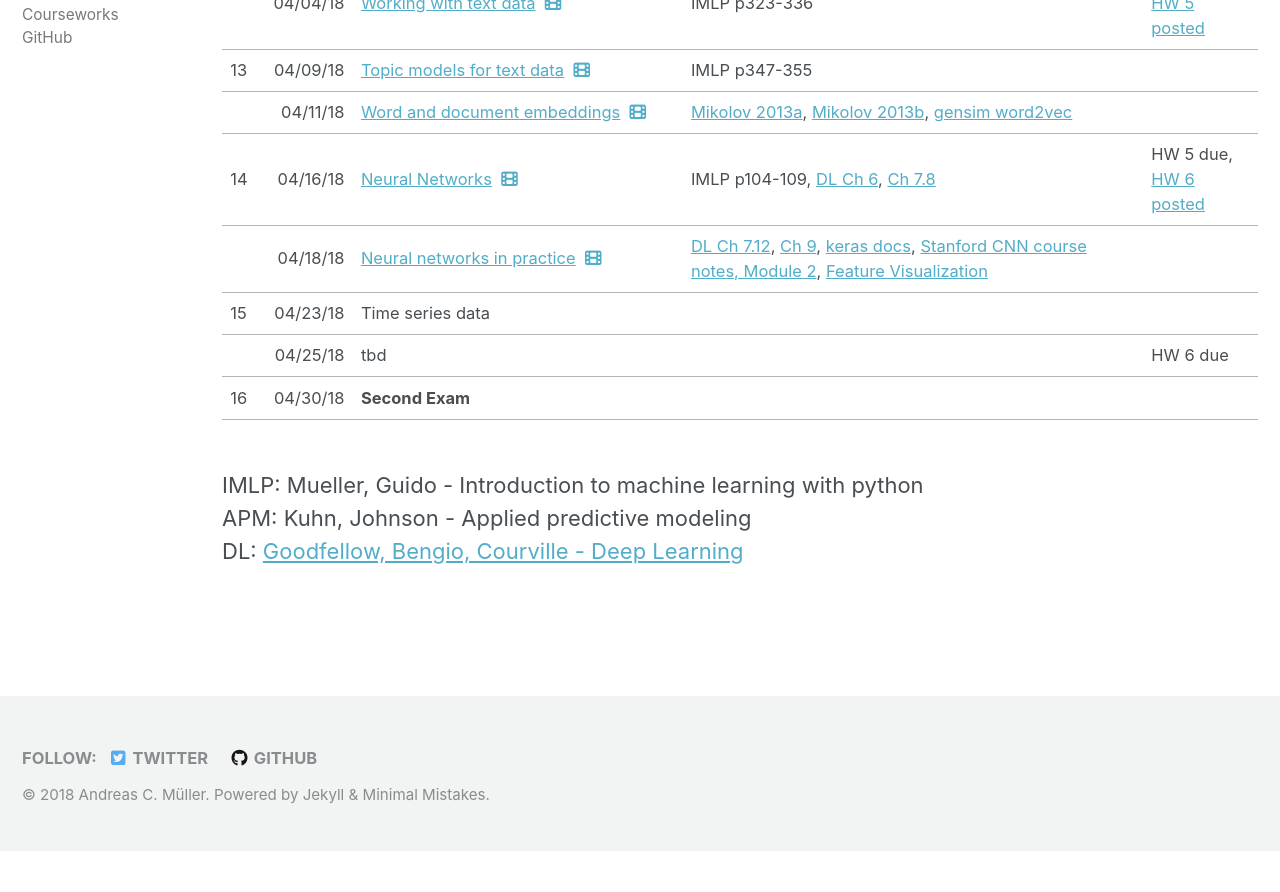
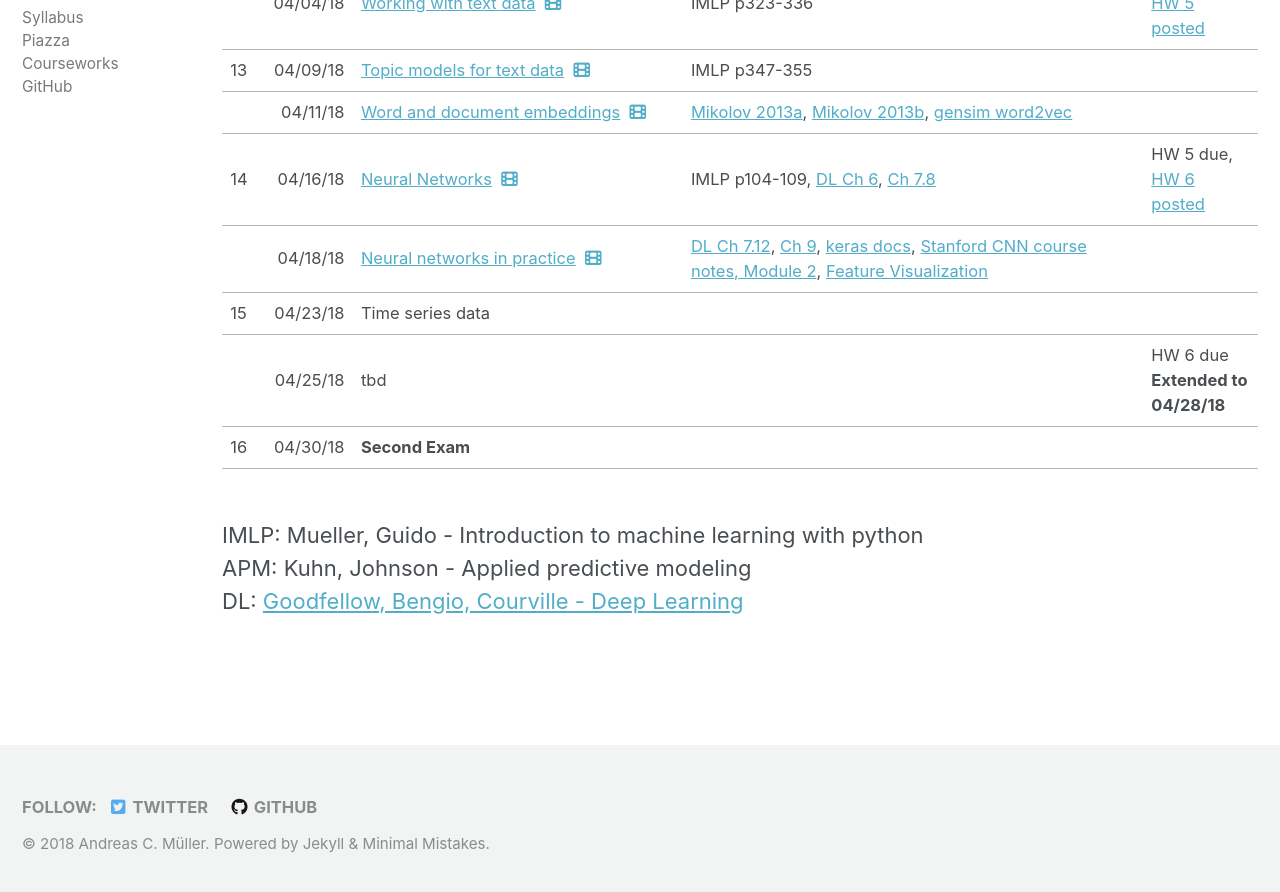
Before and after one commit to amueller/columbia-website, a Jekyll site: the page built from _comsw4995s18/lectures.md, in a window 1280 px wide and 900 px high, scrolled down 1453 px. Shown: the top 892 px of the window. Built offline with Jekyll 4.4.1, drawn with Linux system fonts in a browser that asks for light colours; nearby versions of some CDN libraries; before the commit the page ends 2303 px from its top, so only the background shows below that.

Commit message:
add deadline extension to schedule

```diff
--- a/_comsw4995s18/lectures.md
+++ b/_comsw4995s18/lectures.md
@@ -257,7 +257,7 @@ Press P on slides for presenter notes.
 		<td align="right" sdval="42851" sdnum="1033;0;MM/DD/YY">04/25/18</td>
 		<td>tbd</td>
 		<td><br></td>
-		<td>HW 6 due</td>
+		<td>HW 6 due <b>Extended to 04/28/18</b></td>
 	</tr>
 	<tr>
 		<td>16</td>
```
